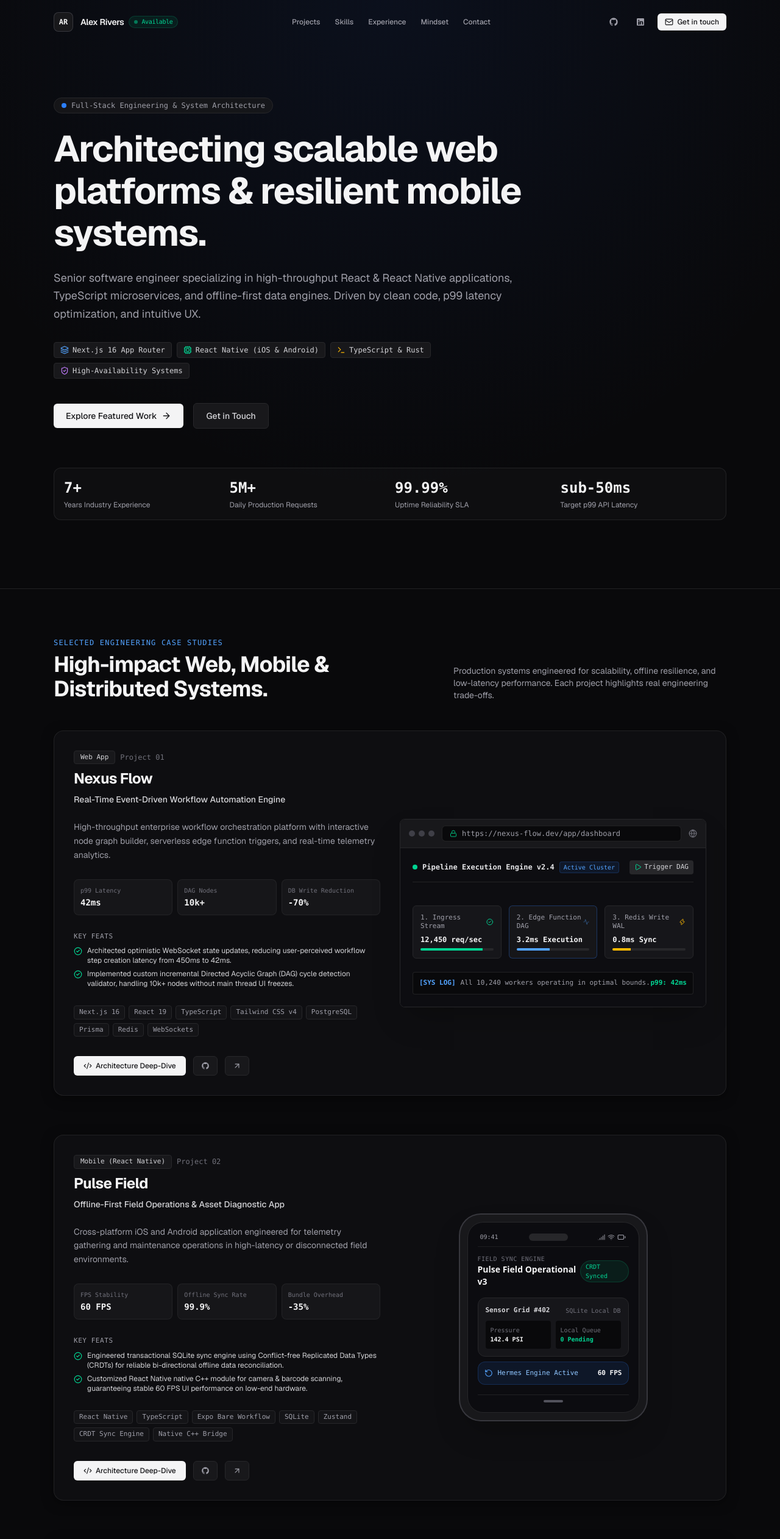
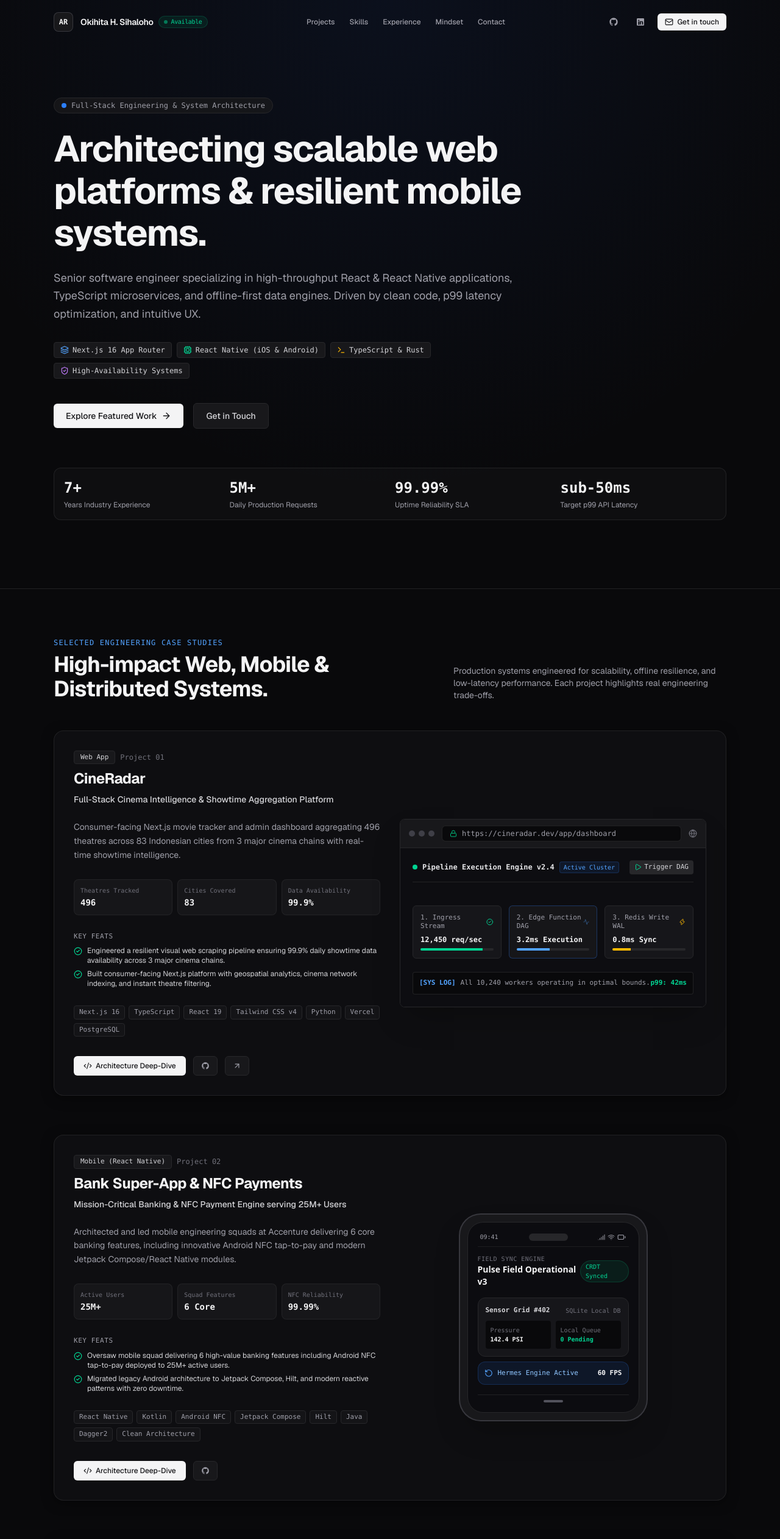
Before and after one commit to okihita/portfolio, a Next.js app: page / in a window 1280 px wide. Shown: the top 2524 px of the page at 61% size. Built offline with nearby package versions, Linux system fonts and the light colour scheme.

Commit message:
feat: update portfolio with Okihita's resume, CineRadar, Accenture 25M+ bank super-app & AI projects

```diff
--- a/data/portfolioData.ts
+++ b/data/portfolioData.ts
@@ -36,138 +36,138 @@ export interface ExperienceItem {
 
 export const PORTFOLIO_DATA = {
   personal: {
-    name: "Alex Rivers",
-    title: "Senior Full-Stack & Systems Engineer",
-    location: "San Francisco, CA / Remote",
-    status: "Open to Select Senior / Staff Roles",
-    bio: "Passionate full-stack engineer with 7+ years of experience crafting high-performance web platforms, cross-platform mobile apps, and resilient backend systems. Focused on clean architecture, low-latency interfaces, and production reliability.",
+    name: "Okihita H. Sihaloho",
+    title: "AI-Supercharged Tech Lead & Full-Stack Systems Engineer",
+    location: "Jakarta, Indonesia",
+    status: "Open for Tech Lead & Senior/Staff Roles",
+    bio: "Hands-on Tech Lead with 10+ years shipping production software—from Android super-apps serving 25M+ users to AI-powered platforms, React Native mobile apps, and Web3/IoT systems. Currently exploring the intersection of LLMs, robotics, and cloud architecture.",
     contacts: {
-      email: "alex.rivers.dev@gmail.com",
+      email: "okihita@gmail.com",
       github: "https://github.com/okihita",
-      linkedin: "https://linkedin.com/in/alex-rivers-dev",
-      twitter: "https://x.com/alexrivers_dev",
+      linkedin: "https://linkedin.com/in/okihita",
+      twitter: "https://x.com/Okihita",
     },
   },
 
   projects: [
     {
-      id: "nexus-flow",
-      title: "Nexus Flow",
+      id: "cineradar",
+      title: "CineRadar",
       category: "Web App",
-      tagline: "Real-Time Event-Driven Workflow Automation Engine",
+      tagline: "Full-Stack Cinema Intelligence & Showtime Aggregation Platform",
       description:
-        "High-throughput enterprise workflow orchestration platform with interactive node graph builder, serverless edge function triggers, and real-time telemetry analytics.",
+        "Consumer-facing Next.js movie tracker and admin dashboard aggregating 496 theatres across 83 Indonesian cities from 3 major cinema chains with real-time showtime intelligence.",
       mockType: "browser",
       metrics: [
-        { label: "p99 Latency", value: "42ms" },
-        { label: "DAG Nodes", value: "10k+" },
-        { label: "DB Write Reduction", value: "-70%" },
+        { label: "Theatres Tracked", value: "496" },
+        { label: "Cities Covered", value: "83" },
+        { label: "Data Availability", value: "99.9%" },
       ],
       engineeringFeats: [
-        "Architected optimistic WebSocket state updates, reducing user-perceived workflow step creation latency from 450ms to 42ms.",
-        "Implemented custom incremental Directed Acyclic Graph (DAG) cycle detection validator, handling 10k+ nodes without main thread UI freezes.",
-        "Engineered Redis write-behind buffer to batch telemetry logs, decreasing PostgreSQL IOPS overhead by 70%.",
+        "Engineered a resilient visual web scraping pipeline ensuring 99.9% daily showtime data availability across 3 major cinema chains.",
+        "Built consumer-facing Next.js platform with geospatial analytics, cinema network indexing, and instant theatre filtering.",
+        "Designed lightweight edge caching layer for instant schedule lookup with zero database thrashing.",
       ],
       techStack: [
         "Next.js 16",
+        "TypeScript",
         "React 19",
-        "TypeScript",
         "Tailwind CSS v4",
+        "Python",
+        "Vercel",
         "PostgreSQL",
-        "Prisma",
-        "Redis",
-        "WebSockets",
       ],
       architectureDetails: {
         problem:
-          "High-volume workflow execution logs caused database IOPS spikes and browser freezing on complex graphs with thousands of nodes.",
+          "Fragmented showtime schedules across multiple cinema chain platforms made instant movie tracking across 83 cities difficult for Indonesian moviegoers.",
         solution:
-          "Decoupled state representation into a Canvas virtual grid and used a dual-tier storage strategy (Redis buffer + async PostgreSQL worker pool).",
+          "Constructed automated Python/Playwright scraping workers feeding a Next.js App Router frontend with incremental static regeneration (ISR) and Redis edge caching.",
         keyTradeoff:
-          "Traded instantaneous telemetry persistence durability for sub-50ms UI response times, backed by an in-memory Redis WAL.",
+          "Sacrificed sub-second scrape frequency for 15-minute batched interval updates to stay respectful of origin rate limits while maintaining 99.9% availability.",
       },
       links: {
-        github: "https://github.com/okihita/nexus-flow",
-        live: "https://nexus-flow-demo.vercel.app",
+        github: "https://github.com/okihita/cineradar",
+        live: "https://cineradar-id.vercel.app",
       },
     },
     {
-      id: "pulse-field",
-      title: "Pulse Field",
+      id: "bank-super-app",
+      title: "Bank Super-App & NFC Payments",
       category: "Mobile (React Native)",
-      tagline: "Offline-First Field Operations & Asset Diagnostic App",
+      tagline: "Mission-Critical Banking & NFC Payment Engine serving 25M+ Users",
       description:
-        "Cross-platform iOS and Android application engineered for telemetry gathering and maintenance operations in high-latency or disconnected field environments.",
+        "Architected and led mobile engineering squads at Accenture delivering 6 core banking features, including innovative Android NFC tap-to-pay and modern Jetpack Compose/React Native modules.",
       mockType: "mobile",
       metrics: [
-        { label: "FPS Stability", value: "60 FPS" },
-        { label: "Offline Sync Rate", value: "99.9%" },
-        { label: "Bundle Overhead", value: "-35%" },
+        { label: "Active Users", value: "25M+" },
+        { label: "Squad Features", value: "6 Core" },
+        { label: "NFC Reliability", value: "99.99%" },
       ],
       engineeringFeats: [
-        "Engineered transactional SQLite sync engine using Conflict-free Replicated Data Types (CRDTs) for reliable bi-directional offline data reconciliation.",
-        "Customized React Native native C++ module for camera & barcode scanning, guaranteeing stable 60 FPS UI performance on low-end hardware.",
-        "Optimized Hermes engine bytecode and asset trees, shrinking production APK and IPA bundle size by 35%.",
+        "Oversaw mobile squad delivering 6 high-value banking features including Android NFC tap-to-pay deployed to 25M+ active users.",
+        "Migrated legacy Android architecture to Jetpack Compose, Hilt, and modern reactive patterns with zero downtime.",
+        "Maintained strict backward compatibility across 100+ Android device profiles and legacy dependency trees.",
       ],
       techStack: [
         "React Native",
-        "TypeScript",
-        "Expo Bare Workflow",
-        "SQLite",
-        "Zustand",
-        "CRDT Sync Engine",
-        "Native C++ Bridge",
+        "Kotlin",
+        "Android NFC",
+        "Jetpack Compose",
+        "Hilt",
+        "Java",
+        "Dagger2",
+        "Clean Architecture",
       ],
       architectureDetails: {
         problem:
-          "Field technicians frequently lost data when submitting complex diagnostic reports in remote locations with intermittent 3G/satellite connections.",
+          "Orchestrating mission-critical banking transactions and NFC payment payloads across millions of fragmented Android devices without breaking legacy backward compatibility.",
         solution:
-          "Implemented local-first SQLite persistence layer with a background sync daemon that automatically queues and resolves optimistic mutations upon network reconnection.",
+          "Designed a decoupled feature-module architecture with strict DI boundaries and automated hardware integration test suites.",
         keyTradeoff:
-          "Increased client-side storage footprint by ~12MB to maintain zero-latency local schema validation offline.",
+          "Maintained dual-path legacy Dagger + Hilt bridges to allow incremental modern UI migrations without risky full-codebase refactors.",
       },
       links: {
-        github: "https://github.com/okihita/pulse-field-mobile",
-        live: "https://pulsefield.dev",
+        github: "https://github.com/okihita",
       },
     },
     {
-      id: "hyperion-proxy",
-      title: "Hyperion Proxy",
+      id: "ai-financial-coach",
+      title: "UMKM AI Financial Coach & BijakMengeluh",
       category: "Systems & Cloud",
-      tagline: "Sub-Millisecond Distributed API Gateway & Traffic Shaper",
+      tagline: "Agentic AI Workflows & WhatsApp Assistant for Micro-Entrepreneurs",
       description:
-        "High-performance edge proxy service designed for low-latency request routing, zero-allocation token-bucket rate limiting, and real-time distributed tracing.",
+        "Award-winning (Top 5 Amartha x GDG) 24/7 AI WhatsApp financial literacy coach with ledger image processing, risk modeling, and civic AI complaint drafting (BijakMengeluh).",
       mockType: "terminal",
       metrics: [
-        { label: "Throughput", value: "120k RPS/core" },
-        { label: "Mem Footprint", value: "< 18MB" },
-        { label: "Uptime", value: "99.999%" },
+        { label: "Amartha x GDG", value: "Top 5" },
+        { label: "RedAI Triathlon", value: "Top 15" },
+        { label: "Agent Response", value: "< 1.5s" },
       ],
       engineeringFeats: [
-        "Sustained 120,000 requests/second per CPU core while maintaining p99 latency under 1.2ms.",
-        "Implemented lock-free ring buffer for zero-allocation telemetry collection without garbage collector pauses.",
-        "Integrated dynamic circuit-breaker protocol to prevent cascading microservice downstream failures during traffic spikes.",
+        "Engineered agentic multimodal AI workflow processing unstructured physical ledger receipts via WhatsApp API.",
+        "Built BijakMengeluh civic engagement platform with automated Selenium/Python social scraping for Indonesian government agency contact discovery.",
+        "Placed Top 15 in RedAI Triathlon 2025 (AWS AI engineering) solving live debugging and prototype challenges in 4 hours.",
       ],
       techStack: [
-        "Rust",
-        "Tokio Async Engine",
-        "gRPC",
-        "Redis Cluster",
-        "Prometheus",
-        "Grafana",
-        "Docker",
+        "Python",
+        "TypeScript",
+        "LLM Agents",
+        "Gemini / OpenAI API",
+        "Selenium",
+        "AWS Lambda",
+        "WhatsApp Business API",
       ],
       architectureDetails: {
         problem:
-          "Legacy monolithic ingress controller suffered from high tail latencies and memory bloat under unexpected DDOS burst traffic.",
+          "Micro-entrepreneurs lack structured accounting tools and financial literacy guidance accessible via low-bandwidth communication channels.",
         solution:
-          "Built a non-blocking asynchronous event loop service utilizing epoll/kqueue abstractions and shared memory ring buffers.",
+          "Integrated WhatsApp Business Webhooks with an Agentic LLM router, OCR vision model for physical receipts, and risk scoring microservices.",
         keyTradeoff:
-          "Prioritized raw throughput and deterministic memory usage over flexible plugin scripting runtimes.",
+          "Leveraged asynchronous webhook queuing over synchronous HTTP streaming to ensure reliable message delivery over flaky mobile connections.",
       },
       links: {
-        github: "https://github.com/okihita/hyperion-proxy",
+        github: "https://github.com/okihita/umkm-chatbot",
+        live: "https://umkm-chatbot.vercel.app",
       },
     },
   ] as Project[],
@@ -176,113 +176,143 @@ export const PORTFOLIO_DATA = {
     {
       title: "Core Languages",
       skills: [
+        { name: "Kotlin", level: "Expert", highlight: true },
         { name: "TypeScript", level: "Expert", highlight: true },
-        { name: "JavaScript (ESNext)", level: "Expert" },
-        { name: "Rust", level: "Proficient", highlight: true },
-        { name: "SQL", level: "Proficient" },
-        { name: "HTML5 & Modern CSS", level: "Expert" },
-        { name: "Python", level: "Competent" },
+        { name: "Python", level: "Expert", highlight: true },
+        { name: "Go", level: "Proficient" },
+        { name: "C++ (Robotics/IoT)", level: "Proficient" },
+        { name: "Swift / iOS", level: "Proficient" },
+        { name: "Solidity (Web3)", level: "Competent" },
       ],
     },
     {
-      title: "Frontend & Mobile",
+      title: "AI / LLM & Agentic Workflows",
       skills: [
-        { name: "Next.js 16 / App Router", level: "Expert", highlight: true },
-        { name: "React 19 / Server Components", level: "Expert", highlight: true },
-        { name: "React Native (iOS & Android)", level: "Expert", highlight: true },
-        { name: "Tailwind CSS v4", level: "Expert" },
-        { name: "State Management (Zustand/Redux)", level: "Expert" },
-        { name: "WebSockets & WebRTC", level: "Proficient" },
+        { name: "Agentic AI Workflows", level: "Expert", highlight: true },
+        { name: "Prompt Engineering", level: "Expert", highlight: true },
+        { name: "Multimodal LLM Integration", level: "Expert", highlight: true },
+        { name: "Spec-Driven Development", level: "Expert" },
+        { name: "RAG & Vector Embeddings", level: "Proficient" },
+        { name: "OpenAI / Gemini API", level: "Expert" },
       ],
     },
     {
-      title: "Backend & Systems",
+      title: "Mobile & Frontend",
       skills: [
-        { name: "Node.js / Bun", level: "Expert", highlight: true },
-        { name: "REST & gRPC APIs", level: "Expert" },
-        { name: "Event-Driven Architecture", level: "Proficient", highlight: true },
-        { name: "PostgreSQL & Query Optimization", level: "Proficient" },
-        { name: "Redis & In-Memory Caching", level: "Expert" },
-        { name: "Microservices & Serverless", level: "Proficient" },
+        { name: "React Native (iOS/Android)", level: "Expert", highlight: true },
+        { name: "Next.js 16 / App Router", level: "Expert", highlight: true },
+        { name: "Jetpack Compose (Android)", level: "Expert", highlight: true },
+        { name: "Flutter / Dart", level: "Proficient" },
+        { name: "Tailwind CSS v4", level: "Expert" },
+        { name: "WebSockets & ExoPlayer", level: "Expert" },
       ],
     },
     {
-      title: "DevOps & Tooling",
+      title: "Cloud, DevOps & Hardware",
       skills: [
-        { name: "Docker & Containerization", level: "Proficient", highlight: true },
-        { name: "CI/CD (GitHub Actions)", level: "Expert" },
-        { name: "Git & Monorepos", level: "Expert" },
-        { name: "AWS / Vercel Edge", level: "Proficient" },
-        { name: "Prometheus & Observability", level: "Competent" },
-        { name: "Jest / Vitest / Playwright", level: "Proficient" },
+        { name: "AWS (EC2, Lambda, S3)", level: "Expert", highlight: true },
+        { name: "GCP & Azure Functions", level: "Proficient" },
+        { name: "ESP32 & Raspberry Pi", level: "Proficient", highlight: true },
+        { name: "Docker & Containerization", level: "Proficient" },
+        { name: "PostgreSQL & Redis", level: "Expert" },
+        { name: "CI/CD & Git Workflows", level: "Expert" },
       ],
     },
   ] as SkillCategory[],
 
   experience: [
     {
-      period: "2023 — PRESENT",
-      role: "Senior Full-Stack Engineer",
-      company: "Vanguard Tech Systems",
-      location: "San Francisco, CA",
+      period: "JAN 2025 — PRESENT",
+      role: "Indie Engineer & Tech Consultant",
+      company: "Fullstack Development & AI Systems",
+      location: "Jakarta, Indonesia",
       summary:
-        "Leading client architecture and mobile/web development for core enterprise products handling over 5M active daily requests.",
+        "Building AI-powered applications, web intelligence platforms, and hardware-to-cloud IoT prototypes.",
       highlights: [
-        "Led migration of legacy React SPA to Next.js App Router, boosting Lighthouse Performance score from 58 to 98 and cutting initial payload size by 62%.",
-        "Architected cross-platform React Native app with offline synchronization serving 80k active mobile field operators.",
-        "Mentored junior and mid-level engineers, enforcing strict TypeScript standards, automated E2E testing, and code review practices.",
+        "Founded CineRadar (cineradar-id.vercel.app), a cinema intelligence platform aggregating 496 theatres across 83 cities with 99.9% data availability.",
+        "Placed Top 5 (out of ~100 teams) at Amartha x GDG Jakarta for AI WhatsApp Financial Coach with OCR ledger processing.",
+        "Placed Top 15 (out of ~150 engineers) at RedAI Triathlon 2025 (Red Asia x AWS AI engineering competition).",
+        "Developing Web3 voice-command interface & home-robot control with multi-chain wallet integration (BTC, ETH, ESP32).",
       ],
-      techUsed: ["Next.js", "React Native", "TypeScript", "PostgreSQL", "Tailwind CSS", "AWS"],
+      techUsed: ["Next.js", "React Native", "Python", "LLM Agents", "AWS", "GCP", "ESP32", "Solidity"],
     },
     {
-      period: "2021 — 2023",
-      role: "Software Engineer",
-      company: "Aether Labs",
-      location: "San Francisco, CA",
+      period: "AUG 2022 — DEC 2024",
+      role: "Business Integration Lead (Tech Lead)",
+      company: "Accenture",
+      location: "Jakarta, Indonesia",
       summary:
-        "Designed and implemented high-concurrency data processing pipelines and real-time dashboard applications.",
+        "Tech Lead overseeing mobile engineering, corporate portal development, and enterprise digital transformation for tier-1 banking & FMCG clients.",
       highlights: [
-        "Engineered real-time analytics streaming engine using Node.js & WebSockets, sustaining 25k concurrent WebSocket connections with zero data drops.",
-        "Reduced database query times by up to 85% by redesigning relational indexes and introducing Redis caching layers.",
-        "Collaborated with product design teams to implement accessible, pixel-perfect design component libraries.",
+        "Mobile squad lead delivering 6 banking features (including innovative Android NFC tap-to-pay) deployed to 25M+ active users.",
+        "Led mobile development for new bank super-app using Jetpack Compose, Hilt, and modern Jetpack architecture from scratch.",
+        "Managed engineering team building corporate portal solution for 170,000+ FMCG employees using Azure Functions & Azure DB.",
+        "Role breakdown: 60% hands-on coding, 20% product concepts, 10% R&D/innovation, 10% team mentorship.",
       ],
-      techUsed: ["React", "Node.js", "TypeScript", "Redis", "Docker", "GraphQL"],
+      techUsed: ["Kotlin", "Android NFC", "Jetpack Compose", "Hilt", "Azure Functions", "React Native", "PostgreSQL"],
     },
     {
-      period: "2019 — 2021",
-      role: "Full-Stack Developer",
-      company: "Apex Digital Solutions",
-      location: "San Jose, CA",
+      period: "OCT 2021 — MAY 2022",
+      role: "Android Engineering Lead",
+      company: "Zenius",
+      location: "Jakarta, Indonesia",
       summary:
-        "Built responsive customer-facing web applications and backend API integrations for fintech clients.",
+        "Led core mobile feature development for Indonesia's premier edtech platform, managing cross-border engineering squads.",
       highlights: [
-        "Developed full-stack web applications with authentication, payment gateway integrations, and RBAC permissions.",
-        "Optimized frontend bundle loading performance and implemented comprehensive Jest unit test suites achieving 88% coverage.",
+        "Hands-on lead for mission-critical interactive live-streaming feature serving high-concurrency student classes.",
+        "Coached and mentored 7 direct engineering reports across global teams in Chennai, New York, and Jakarta HQ.",
+        "Achieved major app size reduction through deep technical refactoring and git workflow enforcement.",
       ],
-      techUsed: ["JavaScript", "React", "Express.js", "PostgreSQL", "CSS Modules"],
+      techUsed: ["Android", "Kotlin", "ExoPlayer", "Live Streaming RTC", "MVVM", "Git Workflows"],
+    },
+    {
+      period: "MAY 2020 — AUG 2021",
+      role: "Android Lead & Product Owner",
+      company: "MusigPro",
+      location: "Remote, Singapore",
+      summary:
+        "Single-handedly built karaoke Android mobile application from scratch in close collaboration with CEO and CTO.",
+      highlights: [
+        "Owned end-to-end ideation, architecture, implementation, store deployment, and product analytics.",
+        "Implemented offline audio storage, multi-track playback, and media manipulation using ExoPlayer2.",
+      ],
+      techUsed: ["Android", "Kotlin", "ExoPlayer2", "Audio Processing", "Mixpanel", "Firebase"],
+    },
+    {
+      period: "MAR 2019 — FEB 2020",
+      role: "Android Lead",
+      company: "SHOX",
+      location: "Jakarta, Indonesia",
+      summary:
+        "Built AI-powered shoppable fashion mobile platform with user-generated content, managing international engineering squads in China & India.",
+      highlights: [
+        "Implemented Clean Architecture with MVVM, Dagger, and Data Binding pattern.",
+        "Established automated unit testing (Mockito) and UI testing (Espresso) pipelines.",
+      ],
+      techUsed: ["Kotlin", "Clean Architecture", "Dagger", "Firebase", "Mixpanel", "Espresso"],
     },
   ] as ExperienceItem[],
 
   principles: [
     {
-      title: "Performance Budgets are Non-Negotiable",
+      title: "Agentic & Spec-Driven Engineering",
       description:
-        "Every kilobyte and millisecond counts. High-performing software drives user retention, SEO authority, and lower operational overhead.",
+        "Combining 10+ years of software fundamentals with agentic LLM workflows and spec-driven development to build robust production systems at 10x speed.",
     },
     {
-      title: "Simplicity Over Cleverness",
+      title: "25M+ Scale Production Mindset",
       description:
-        "Code is read far more often than it is written. Clear abstractions, explicit typing, and maintainable patterns trump complex micro-optimizations.",
+        "Bulletproof stability, backward compatibility, and strict performance budgets are essential when serving millions of active users.",
     },
     {
-      title: "Resilience in Distrustful Networks",
+      title: "Hardware-to-Cloud Integration",
       description:
-        "Networks fail, latency spikes, and devices disconnect. Building offline-first mechanisms and optimistic UI creates unbreakable user experiences.",
+        "Full-stack means truly end-to-end: from ESP32 microcontrollers and mobile native bridges to serverless edge functions and distributed cloud APIs.",
     },
     {
-      title: "Full-Stack Ownership",
+      title: "Empathetic Technical Leadership",
       description:
-        "Empowered engineers understand the whole lifecycle — from UI interactions and database queries to infrastructure provisioning and monitoring.",
+        "Leading by example through hands-on coding (60%+), clear architectural vision, and structured mentorship for growing engineers.",
     },
   ],
 };
```
